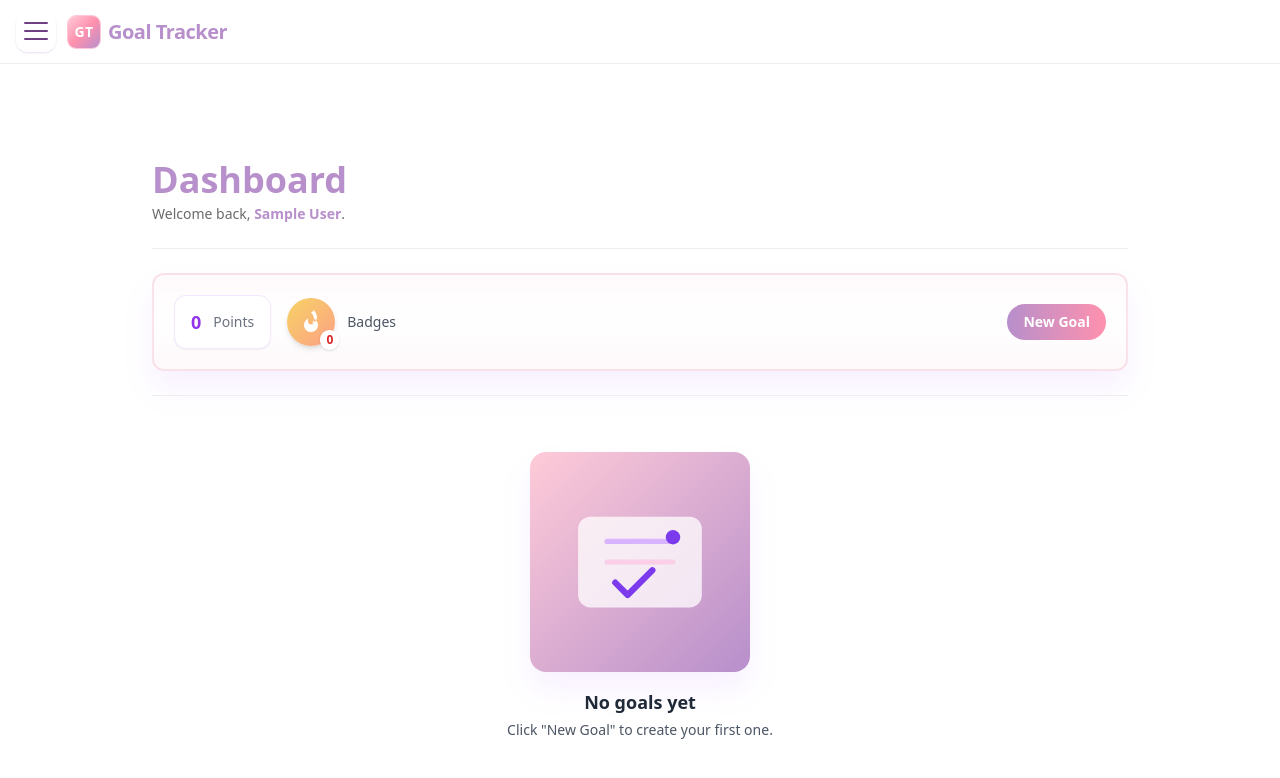
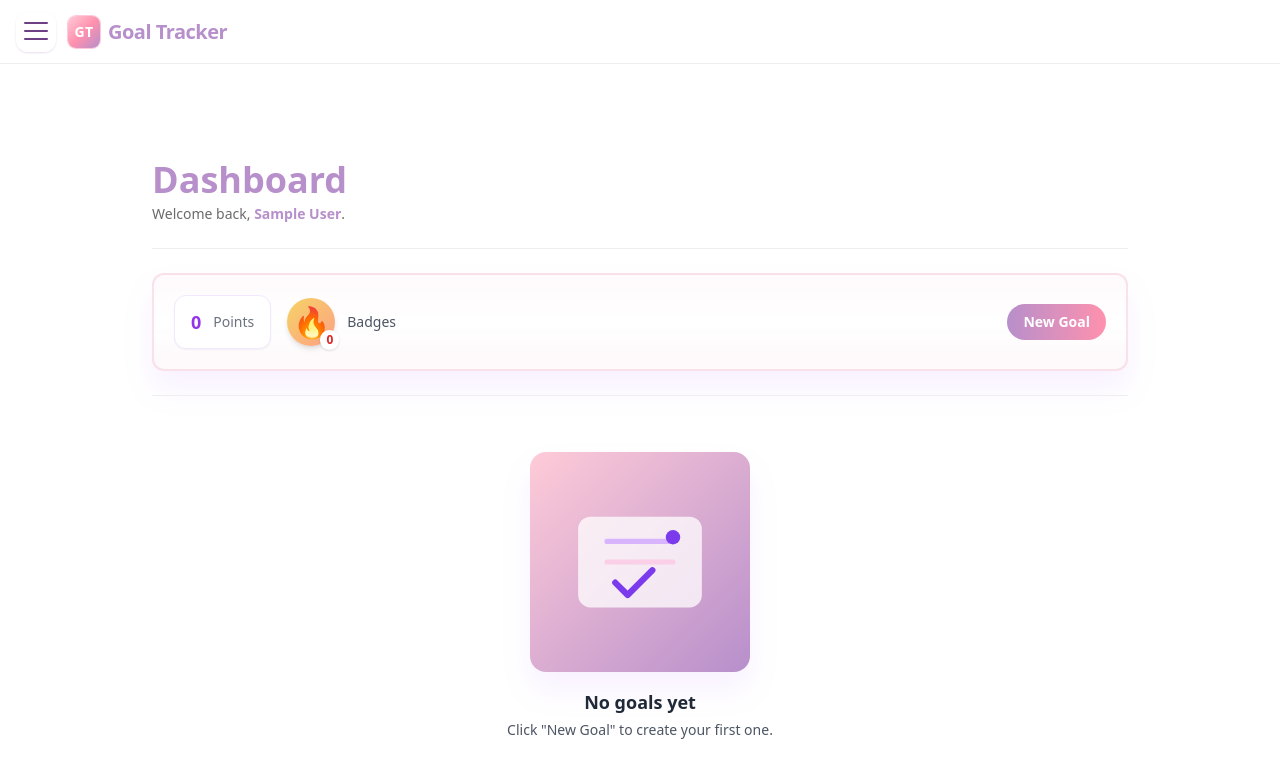
Before and after one commit to Mcgumoon/GoalTracker, a React (Vite) app: page / in a window 1280 px wide. Shown: the top 778 px of the page. Built offline with nearby package versions, Linux system fonts and the light colour scheme; no server answers; the database is empty; sample sign-in values are in the browser's storage.

Commit message:
Hide after 48 hours of completed, Fire logo fixed

```diff
--- a/src/components/BadgeStat.jsx
+++ b/src/components/BadgeStat.jsx
@@ -27,10 +27,9 @@ export default function BadgeStat({ stats }) {
           className="w-12 h-12 rounded-full flex items-center justify-center shadow-md badge-gradient-gold"
           aria-hidden
         >
-          {/* fire SVG */}
-          <svg xmlns="http://www.w3.org/2000/svg" viewBox="0 0 24 24" fill="white" className="w-6 h-6">
-            <path d="M12 2c1.5 2.5 3 4 3 6.5 0 1.8-.8 3.5-2 4.5 3.5-.5 5-3.5 5-6 0-3-2-5-3-7-.5 1-1.5 2-3 2zm0 20c-4.5 0-7-3.5-7-7 0-2.5 1.5-5 4-6.5-.2 1-.2 2 0 3 .4 1.7 1.4 3 3 3 1.5 0 2.6-1.3 3-3 .3-1 .3-2 0-3 2.5 1.5 4 4 4 6.5 0 3.5-2.5 7-7 7z" />
-          </svg>
+          <div className=" text-3xl">
+            🔥
+          </div>
 
           <span className="absolute -bottom-1 -right-1 bg-white text-red-600 text-xs font-bold px-1.5 py-0.5 rounded-full shadow">
             {count}
--- a/src/components/goals/GoalList.jsx
+++ b/src/components/goals/GoalList.jsx
@@ -28,7 +28,28 @@ export default function GoalList({
 }) {
 
   const imcompletedGoals = goals.filter((g) => !g.completed);
-  const completedGoals = goals.filter((g) => g.completed);
+
+// 48 hours in ms
+const FORTY_EIGHT_HOURS = 48 * 60 * 60 * 1000;
+const now = Date.now();
+
+const completedGoals = goals.filter((g) => {
+  if (!g.completed) return false;
+
+  const updated = g.updatedAt?.toDate
+    ? g.updatedAt.toDate()
+    : new Date(g.updatedAt.seconds * 1000);
+
+  const diffMs = now - updated.getTime();
+  const diffHours = Math.floor(diffMs / (1000 * 60 * 60));
+
+  const keep = diffMs <= FORTY_EIGHT_HOURS;
+
+  // DO NOT REMOVE UNTIL WE HAVE A 48HRS EXAMPLE
+  console.log(`Goal "${g.title}" updated ${diffHours}h ago → ${keep ? "KEPT" : "FILTERED OUT"}`);
+
+  return keep;
+});
 
   const incomplete = imcompletedGoals.sort((a, b) => {
     const aDue = a.dueDate?.toDate ? a.dueDate.toDate() : new Date(a.dueDate.seconds * 1000);
@@ -40,6 +61,8 @@ export default function GoalList({
     const bDue = b.dueDate?.toDate ? b.dueDate.toDate() : new Date(b.dueDate.seconds * 1000);
     return aDue - bDue;
   });
+
+  console.log('completed: ', completed);
 
 
 
@@ -154,8 +177,7 @@ function GoalItem({ goal, onEdit, onRemove, onToggle }) {
   return (
     <li>
       <div
-        className={`flex items-start gap-4 rounded-lg border p-4 transition ${
-          goal.completed
+        className={`flex items-start gap-4 rounded-lg border p-4 transition ${goal.completed
             ? "border-gray-200 bg-gray-50"
             : "border-pink-100 bg-white"
           }`}
@@ -183,8 +205,7 @@ function GoalItem({ goal, onEdit, onRemove, onToggle }) {
         <div className="flex-1">
           <div className="flex items-center justify-between">
             <span
-              className={`text-sm font-medium ${
-                goal.completed
+              className={`text-sm font-medium ${goal.completed
                   ? "line-through text-gray-500"
                   : "text-gray-800"
                 }`}
```
Lines whose indentation alone changed are shown as unchanged.
